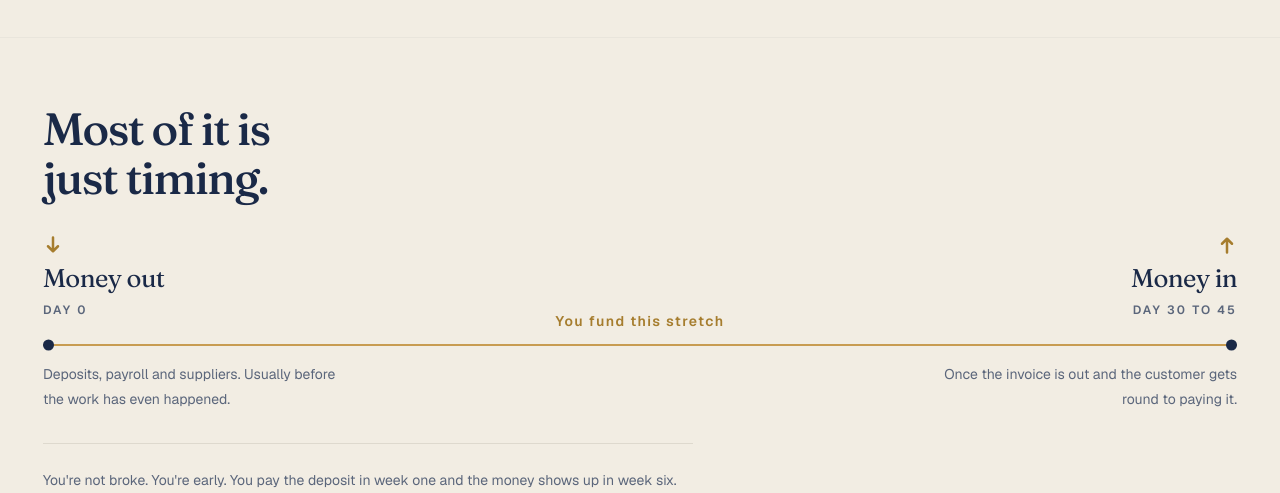
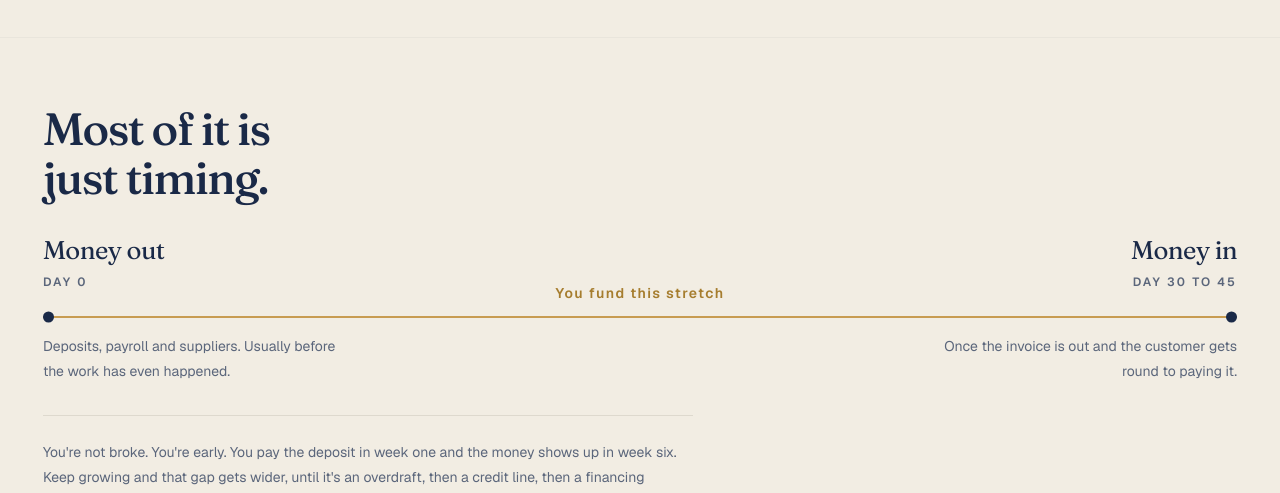
Before and after one commit to AFgroup360/website, a PHP site: page /for-owners.html in a window 1280 px wide. Shown: the part 622-1115 px from the top of the page. Run offline with PHP 8.4, Linux system fonts and the light colour scheme.

Commit message:
Drop the arrows from the cash gap timeline
Removed the up and down arrows above "Money out" and "Money in", along
with the stylesheet rules that positioned them. The labels already say
which direction the money is going.

Co-Authored-By: Claude Opus 5 <noreply@anthropic.com>
Claude-Session: https://claude.ai/code/session_014HeX2eCQpZKdnhGt1WQaZM

```diff
--- a/css/main.css
+++ b/css/main.css
@@ -920,15 +920,6 @@ button.nav__link--parent {
 .cashgap__end--in,
 .cashgap__detail--in { text-align: right; }
 
-.cashgap__arrow {
-  width: 20px;
-  height: 20px;
-  display: block;
-  color: var(--accent-strong);
-  margin-bottom: var(--space-2);
-}
-.cashgap__end--in .cashgap__arrow { margin-left: auto; }
-
 .cashgap__what {
   font-family: var(--font-serif);
   font-size: clamp(1.15rem, 0.95rem + 0.9vw, 1.6rem);
@@ -1010,7 +1001,6 @@ button.nav__link--parent {
 
   .cashgap__end--in,
   .cashgap__detail--in { text-align: left; }
-  .cashgap__end--in .cashgap__arrow { margin-left: 0; }
   .cashgap__detail,
   .cashgap__detail--in { margin-left: 0; max-width: none; }
 }
--- a/for-owners.html
+++ b/for-owners.html
@@ -83,19 +83,11 @@
     <figure class="cashgap reveal">
       <div class="cashgap__chart">
         <div class="cashgap__end">
-          <svg class="cashgap__arrow" viewBox="0 0 16 16" aria-hidden="true" focusable="false">
-            <path d="M8 2v10M4 9l4 4 4-4" fill="none" stroke="currentColor"
-                  stroke-width="2" stroke-linecap="round" stroke-linejoin="round"/>
-          </svg>
           <p class="cashgap__what">Money out</p>
           <p class="cashgap__when">Day 0</p>
         </div>
 
         <div class="cashgap__end cashgap__end--in">
-          <svg class="cashgap__arrow" viewBox="0 0 16 16" aria-hidden="true" focusable="false">
-            <path d="M8 14V4M4 7l4-4 4 4" fill="none" stroke="currentColor"
-                  stroke-width="2" stroke-linecap="round" stroke-linejoin="round"/>
-          </svg>
           <p class="cashgap__what">Money in</p>
           <p class="cashgap__when">Day 30 to 45</p>
         </div>
```
Also changed, not shown: tools/pages/for-owners.html (+0 -8 lines).
